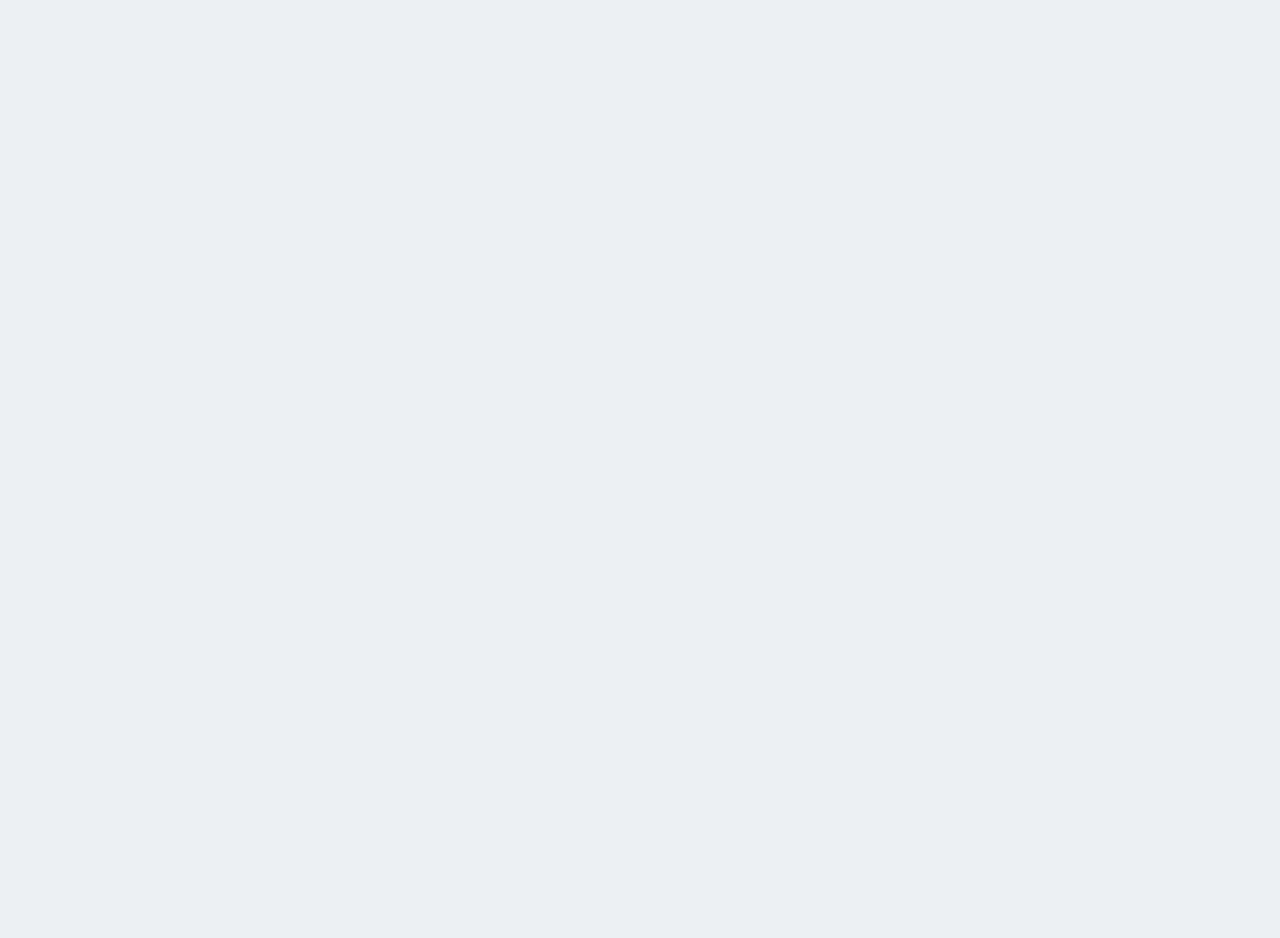
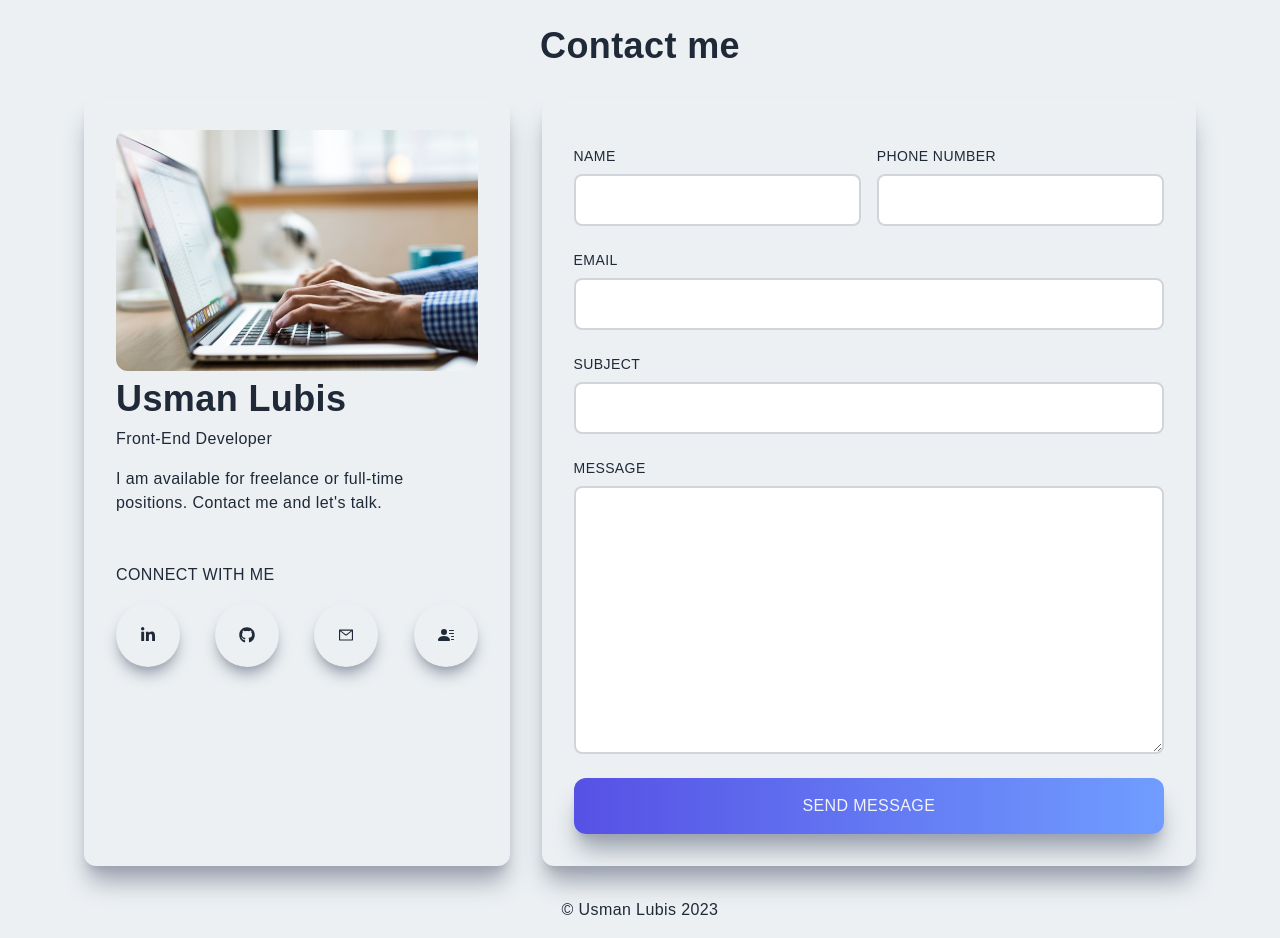
Before and after one commit to usmanlubis/usmanlubis.github.io, a Next.js app: page / in a window 1280 px wide. Shown: the part 3480-4418 px from the top of the page. Before the commit the page ends 3418 px from the top, so only its background shows below. Built offline with nearby package versions, Linux system fonts and the light colour scheme.

Commit message:
make footer

```diff
--- a/pages/index.jsx
+++ b/pages/index.jsx
@@ -1,11 +1,11 @@
 import React from 'react';
 import Head from 'next/head';
-// import Body from 'next/body';
 import Navbar from '../components/Navbar';
 import Main from '../components/Main';
 import About from '../components/About';
 import Skills from '../components/Skills';
 import Projects from '../components/Projects';
+import Contact from '../components/Contact';
 
 export default function Home() {
   return (
@@ -21,6 +21,10 @@ export default function Home() {
       <About />
       <Skills />
       <Projects />
+      <Contact />
+      <footer className="text-center pt-8 pb-4 bottom-0">
+        <p>&copy; Usman Lubis 2023</p>
+      </footer>
     </>
   );
 }
```
Also changed, not shown: .eslintrc.json.
